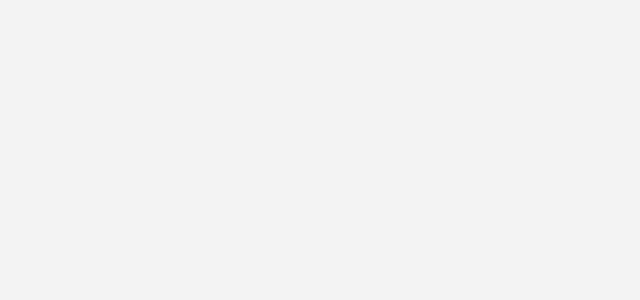
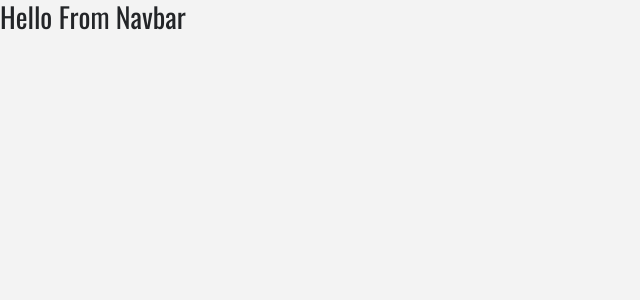
Before and after one commit to thtauhid/simple-ecommerce, a React (Create React App) app: page / in a window 1280 px wide. Shown: the top 300 px of the page, without its empty margins (0-640 px from the left). Built offline with nearby package versions, Linux system fonts and the light colour scheme.

Commit message:
adding components to App.js

```diff
--- a/src/App.js
+++ b/src/App.js
@@ -1,13 +1,24 @@
-import React from 'react';
+import React from 'react'
 import "./App.css"
 
 import "bootstrap/dist/css/bootstrap.min.css"
 
+import Navbar from './components/Navbar'
+import ProductList from './components/ProductList'
+import Details from './components/Details'
+import Cart from './components/Cart'
+import Default from './components/Default'
+
+
+
 function App() {
-  return (
-    <div className="App">
+    return (
+        <div className="App">
+      <React.Fragment>
+      	<Navbar />
+      </React.Fragment>
     </div>
-  );
+    );
 }
 
 export default App;
```
